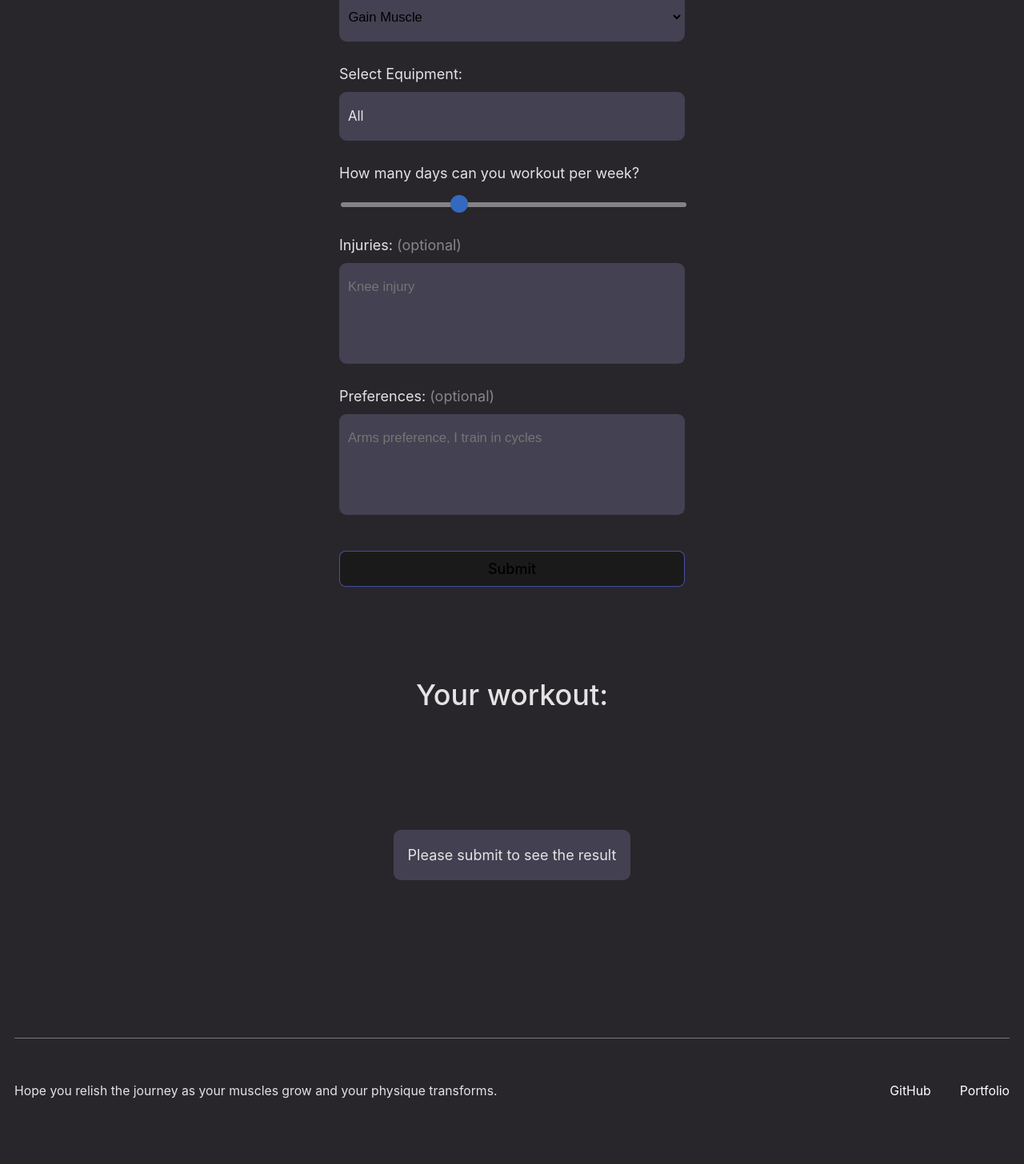
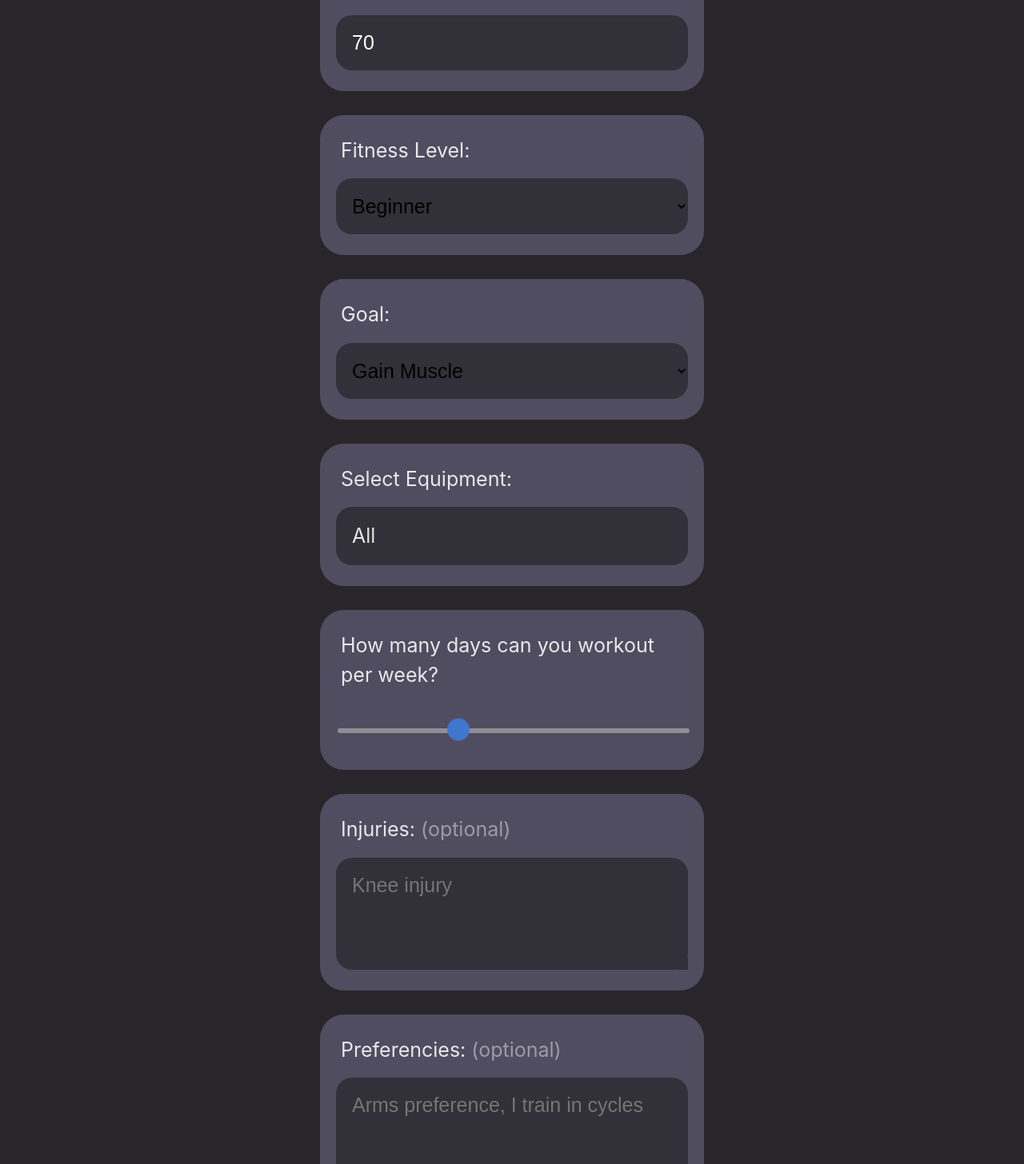
Before and after one commit to GRdevelops/openAI-Workout-Generator, a React (Vite) app: page / in a window 1280 px wide. Shown: the part 914-2370 px from the top of the page at 80% size. Before the commit the page ends 2344 px from the top, so only its background shows below. Built offline with nearby package versions, Linux system fonts and the light colour scheme.

Commit message:
ui improvement

```diff
--- a/src/App.jsx
+++ b/src/App.jsx
@@ -17,10 +17,10 @@ function App() {
 		gender: 'Male',
 		weight: 70,
 		weightUnit: 'kg',
-		fitnessLevel: 'beginner',
+		fitnessLevel: 'Beginner',
 		equipment: ['All'],
 		daysPerWeek: 3,
-		goal: 'build-muscle',
+		goal: 'Gain Muscle',
 		injuries: '',
 		preferencies: '',
 	});
@@ -41,7 +41,7 @@ function App() {
 		<>
 			<Header userDescription={userDescription} />
 			<MainHeading />
-			<WorkoutForm userData={userData} setUserData={setUserData} onSubmit={handleSubmit} />
+			<WorkoutForm userData={userData} setUserData={setUserData} onSubmit={handleSubmit} isLoading={loading}/>
 			<WorkoutResult
 				isLoading={loading}
 				workoutData={workoutData}
--- a/src/components/Footer.jsx
+++ b/src/components/Footer.jsx
@@ -4,36 +4,48 @@ import styled from '@emotion/styled';
 // Styles
 import styles from '../styles/theme.js';
 
+const Container = styled.div`
+	font-size: 0.875rem;
+	position: relative;
+	margin: 1rem auto;
+	padding: 2rem 2rem;
+	display: flex;
+	flex-wrap: wrap;
+	justify-content: space-between;
+	align-items: center;
+	gap: 1rem;
+	max-width: ${styles.containerWidth};
+	background-color: ${styles.primaryColor};
+	border-radius: ${styles.containerBorderRadius}
+`;
+
 const Footer = ({ userData }) => {
 	const motivationalPhrases = {
-		'lose-fat': 'find joy in every step towards a leaner, healthier you.',
-		'increase-strength': 'feel empowered with every new level of strength you achieve.',
-		'build-muscle': 'relish the journey as your muscles grow and your physique transforms.',
-		'maintenance': 'continue to take pride in maintaining your fitness and well-being.',
-		'improve-endurance': 'discover new strengths as you push your endurance further.',
+		'Get Leaner': 'find joy in every step towards a leaner, healthier you.',
+		'Boost Strength': 'feel empowered with every new level of strength you achieve.',
+		'Gain Muscle': 'relish the journey as your muscles grow and your physique transforms.',
+		'Stay Fit': 'continue to take pride in maintaining your fitness and well-being.',
+		'Enhance Stamina': 'discover new strengths as you push your endurance further.',
 	};
 
 	return (
-		<div
-			css={css`
-				padding: 3rem 0;
-				border-top: 1px solid #777;
-				display: flex;
-				justify-content: space-between;
-				align-items: center;
-				font-size: 0.875rem;
-			`}>
-			<p>Hope you {motivationalPhrases[userData.goal]}</p>
+		<Container>
+			<blockquote css={css`
+				border-left: 5px solid ${styles.inputBackgroundColor};
+				padding-left: .7rem;
+			`}>Hope you {motivationalPhrases[userData.goal]}</blockquote>
 			<div
 				css={css`
 					display: flex;
-					gap: 2rem;
+					justify-content: flex-end;
+					flex-grow: 1;
+					gap: 1rem;
 					color: white;
 				`}>
 				<a href='https://github.com/GRdevelops'>GitHub</a>
 				<a href='https://www.desengineers.co/'>Portfolio</a>
 			</div>
-		</div>
+		</Container>
 	);
 };
 
--- a/src/components/Header.jsx
+++ b/src/components/Header.jsx
@@ -10,12 +10,14 @@ import styles from '../styles/theme.js';
 
 const Container = styled.div`
 	position: relative;
-	padding: 1.6rem 0;
+	margin-top: 1rem;
+	padding: 2rem 2rem;
 	display: flex;
 	justify-content: space-between;
 	align-items: center;
 	max-width: ${styles.containerWidth};
-	border-bottom: 1px solid #777;
+	background-color: ${styles.primaryColor};
+	border-radius: ${styles.containerBorderRadius}
 `;
 
 const Logo = styled.img`
--- a/src/components/Header/AuthenticationButton.jsx
+++ b/src/components/Header/AuthenticationButton.jsx
@@ -92,7 +92,7 @@ const AuthenticationButton = ({ userDescription }) => {
 						animation: ${pulse} 2s infinite;
 						`}>Submit to see user description</Description>}
 					<button
-						onClick={() => logout({ returnTo: window.location.origin })}>
+						onClick={() => logout({ returnTo: window.location.origin, client_id: 'tVVFU2JrlX765GPVnj1JITZPSGONoL2d' })}>
 						Log Out
 					</button>
 				</ProfileCard>
--- a/src/components/MainHeading.jsx
+++ b/src/components/MainHeading.jsx
@@ -1,7 +1,7 @@
 import styled from '@emotion/styled';
 
 const H1 = styled.h1`
-	font-size: clamp(3rem, 8vw, 4.5rem);
+	font-size: clamp(3rem, 9vw, 4.5rem);
 	font-weight: 500;
 	margin: 6rem auto;
 	letter-spacing: -0.02em;
--- a/src/components/WorkoutForm.jsx
+++ b/src/components/WorkoutForm.jsx
@@ -1,3 +1,4 @@
+import { useState } from 'react';
 import { css } from '@emotion/react';
 import styled from '@emotion/styled';
 
@@ -5,36 +6,10 @@ import styled from '@emotion/styled';
 import RadioButton from './WorkoutForm/RadioButton.jsx';
 import MultiSelection from './WorkoutForm/MultiSelection.jsx';
 import Slider from './WorkoutForm/Slider';
+import { Bodyweight, Selection, TextArea } from './WorkoutForm/OtherInputs.jsx';
 
 // Styles
 import styles from '../styles/theme.js';
-
-const customScrollbar = css`
-	&::-webkit-scrollbar {
-		width: 8px;
-	}
-
-	&::-webkit-scrollbar-track {
-		background: ${styles.inputBackgroundColor};
-	}
-
-	&::-webkit-scrollbar-thumb {
-		background-color: #666;
-		border-radius: 10px;
-	}
-
-	&::-webkit-scrollbar-thumb:hover {
-		background: #aaa;
-	}
-
-	&::-webkit-scrollbar-corner {
-		background-color: ${styles.inputBackgroundColor};
-	}
-
-	&::-webkit-resizer {
-		background-color: ${styles.inputBackgroundColor};
-	}
-`;
 
 const Form = styled.form`
 	font-size: ${styles.fontSize};
@@ -44,57 +19,26 @@ const Form = styled.form`
 	flex-direction: column;
 `;
 
-const Label = styled.label`
-	margin-bottom: 0.5rem;
-`;
-
-const TextArea = styled.textarea`
-	font-family: ${styles.fontFamily};
-	font-size: ${styles.inputFontSize};
-	margin-bottom: ${styles.verticalSpace};
-	padding: ${styles.inputPadding};
-	min-height: 7rem;
-	border: ${styles.inputBorder};
-	border-radius: ${styles.inputBorderRadius};
-  background-color: ${styles.inputBackgroundColor};
-
-
-	&::placeholder {
-		vertical-align: top;
-		text-align: start;
-	}
-
-	${customScrollbar};
-`;
-
-const Input = styled.input`
-	font-family: ${styles.fontFamily};
-	font-size: ${styles.inputFontSize};
-	margin-bottom: ${styles.verticalSpace};
-	padding: ${styles.inputPadding};
-	border: ${styles.inputBorder};
-	border-radius: ${styles.inputBorderRadius};
-  background-color: ${styles.inputBackgroundColor};
-`;
-
-const Select = styled.select`
-  font-family: ${styles.fontFamily};
-  font-size: ${styles.inputFontSize};
-  margin-bottom: ${styles.verticalSpace};
-  padding: ${styles.inputPadding};
-  padding-left: .3rem;
-	border: ${styles.inputBorder};
-	border-radius: ${styles.inputBorderRadius};
-  background-color: ${styles.inputBackgroundColor};
+export const Label = styled.label`
+	margin-bottom: .8rem;
+	margin-left: .3rem;
 `;
 
 const Button = styled.button`
 	margin-top: 1rem;
 `;
 
+export const Wrapper = styled.div`
+	background-color: ${styles.primaryColor};
+	padding: ${styles.wrapperPadding};
+	display: flex;
+	flex-direction: column;
+	border-radius: ${styles.wrapperBorderRadius};
+	margin-bottom: ${styles.verticalSpace};
+`;
+
 // Component
-function WorkoutForm({ userData, setUserData, onSubmit }) {
-
+function WorkoutForm({ userData, setUserData, onSubmit, isLoading }) {
 	const equipmentChoices = [
 		'All',
 		'None',
@@ -124,6 +68,10 @@ function WorkoutForm({ userData, setUserData, onSubmit }) {
 		'Weight Sled',
 		'Yoga Mat',
 	];
+
+	const fitnessLevels = ['Beginner', 'Intermediate', 'Advanced'];
+
+	const goals = ['Gain Muscle', 'Get Leaner', 'Boost Strength', 'Stay Fit', 'Enhance Stamina']
 
 	const handleSliderChange = event => {
 		setUserData({ ...userData, daysPerWeek: event.target.value });
@@ -155,86 +103,50 @@ function WorkoutForm({ userData, setUserData, onSubmit }) {
 				setUserData={setUserData}
 			/>
 
-			<Label htmlFor='bodyweight'>Bodyweight:</Label>
-			<Input
-				id='bodyweight'
-				type='number'
-				value={userData.weight}
-				onChange={e => setUserData({ ...userData, weight: e.target.value })}
+			<Bodyweight
+				userData={userData}
+				setUserData={setUserData}
 			/>
 
-			<Label htmlFor='fitness-level'>Fitness Level:</Label>
-			<Select
-				id='fitness-level'
-				name='fitness-level'
-				onChange={e => setUserData({ ...userData, fitnessLevel: e.target.value })}>
-				<option value='beginner'>Beginner</option>
-				<option value='intermediate'>Intermediate</option>
-				<option value='advanced'>Advanced</option>
-			</Select>
+			<Selection
+				label='Fitness Level:'
+				statePropertyToChange='fitnessLevel'
+				populateWith={fitnessLevels}
+				userData={userData}
+				setUserData={setUserData}
+			/>
 
-			<Label htmlFor='fitness-goal'>Goal:</Label>
-			<Select
-				id='fitness-goal'
-				name='fitness-goal'
-				onChange={e => setUserData({ ...userData, goal: e.target.value })}>
-				<option value='build-muscle'>Gain Muscle</option>
-				<option value='lose-fat'>Get Leaner</option>
-				<option value='increase-strength'>Boost Strength</option>
-				<option value='maintenance'>Stay Fit</option>
-				<option value='improve-endurance'>Enhance Stamina</option>
-			</Select>
-
-			<Label>Select Equipment:</Label>
+			<Selection
+				label='Goal:'
+				statePropertyToChange='goal'
+				populateWith={goals}
+				userData={userData}
+				setUserData={setUserData}
+			/>
 
 			<MultiSelection
+				label='Select Equipment:'
 				choices={equipmentChoices}
 				statePropertyToChange={'equipment'}
 				userData={userData}
 				setUserData={setUserData}
 			/>
 
-			<Label>How many days can you workout per week?</Label>
 			<Slider
+				label='How many days can you workout per week?'
 				min={1}
 				max={7}
 				value={userData.daysPerWeek}
 				onChange={handleSliderChange}
 			/>
 
-			<Label>
-				Injuries:{' '}
-				<span
-					css={css`
-						opacity: 0.5;
-					`}>
-					(optional)
-				</span>
-			</Label>
-			<TextArea
-				id='injuries'
-				name='injuries'
-				placeholder='Knee injury'
-				value={userData.injuries}
-				onChange={e => setUserData({ ...userData, injuries: e.target.value })}
-			/>
-			<Label>
-				Preferences:{' '}
-				<span
-					css={css`
-						opacity: 0.5;
-					`}>
-					(optional)
-				</span>
-			</Label>
-			<TextArea
-				id='preferencies'
-				name='preferencies'
-				placeholder='Arms preference, I train in cycles'
-				value={userData.preferencies}
-				onChange={e => setUserData({ ...userData, preferencies: e.target.value })}
-			/>
-			<Button type='submit'>Submit</Button>
+			<TextArea label='Injuries:' placeholder='Knee injury' statePropertyToChange='injuries' userData={userData} setUserData={setUserData} optional/>
+
+			<TextArea label='Preferencies:' placeholder='Arms preference, I train in cycles' statePropertyToChange='preferencies' userData={userData} setUserData={setUserData} optional/>
+
+			{/* Avoids multiple api calls in a row */}
+			<Button type='submit' disabled={isLoading}>Submit</Button>
+
 		</Form>
 	);
 }
--- a/src/components/WorkoutForm/MultiSelection.jsx
+++ b/src/components/WorkoutForm/MultiSelection.jsx
@@ -8,6 +8,8 @@ import useOutsideClick from '../../utils/useOutsideClicks.js';
 
 // Styles
 import styles from '../../styles/theme.js';
+import { Label } from '../WorkoutForm.jsx';
+import { Wrapper } from '../WorkoutForm.jsx';
 
 const SelectElement = styled.div`
 	cursor: pointer;
@@ -16,7 +18,6 @@ const SelectElement = styled.div`
 	padding: ${styles.inputPadding};
 	border: ${styles.inputBorder};
 	border-radius: ${styles.inputBorderRadius};
-	margin-bottom: ${styles.verticalSpace};
 	line-height: 1.3;
 `;
 
@@ -29,7 +30,7 @@ const Choice = styled.div`
 	}
 `;
 
-const Label = styled.label`
+const Content = styled.label`
 	padding-top: 1rem;
 	padding-bottom: 1rem;
 	padding-left: 3rem;
@@ -56,20 +57,20 @@ const Dropdown = styled.div`
 const CheckboxWrapper = styled.div`
 	position: absolute;
 	display: inline-block;
-	width: 20px;
-	height: 20px;
-	border: 2px solid #ddd;
+	width: 24px;
+	height: 24px;
+	border: 3px solid #ddd;
 	border-radius: 10%;
 	background: ${props => (props.checked ? 'white' : 'slate')};
 	background-image: ${props => (props.checked ? `url(${checkmark})` : 'none')};
 	background-repeat: no-repeat;
-	background-size: 90%;
-	background-position: 1px 1px;
+	background-size: 100%;
+	background-position: center;
 	cursor: pointer;
 	margin-left: 1rem;
 `;
 
-function MultiSelection({ choices, statePropertyToChange, userData, setUserData }) {
+function MultiSelection({ label, choices, statePropertyToChange, userData, setUserData }) {
 	const [isDropdownOpen, setIsDropdownOpen] = useState(false);
 	const dropdownRef = useRef(null);
 
@@ -100,6 +101,8 @@ function MultiSelection({ choices, statePropertyToChange, userData, setUserData
 
 	return (
 		<>
+			<Wrapper>
+				<Label>{label}</Label>
 				<SelectElement onClick={toggleDropdown}>{userData.equipment.join(', ')}</SelectElement>
 				{isDropdownOpen && (
 					<Dropdown ref={dropdownRef}>
@@ -119,11 +122,12 @@ function MultiSelection({ choices, statePropertyToChange, userData, setUserData
 									onClick={() => handleChoices(choice)}
 									checked={userData.equipment.includes(choice)}
 								/>
-							<Label htmlFor={choice}>{choice}</Label>
+								<Content htmlFor={choice}>{choice}</Content>
 							</Choice>
 						))}
 					</Dropdown>
 				)}
+			</Wrapper>
 		</>
 	);
 }
--- /dev/null
+++ b/src/components/WorkoutForm/OtherInputs.jsx
@@ -0,0 +1,131 @@
+import { css } from '@emotion/react';
+import styled from '@emotion/styled';
+
+// Styles
+import styles from '../../styles/theme';
+import { Label } from '../WorkoutForm';
+import { Wrapper } from '../WorkoutForm';
+
+const customScrollbar = css`
+	&::-webkit-scrollbar {
+		width: 8px;
+	}
+
+	&::-webkit-scrollbar-track {
+		background: ${styles.inputBackgroundColor};
+	}
+
+	&::-webkit-scrollbar-thumb {
+		background-color: #666;
+		border-radius: 10px;
+	}
+
+	&::-webkit-scrollbar-thumb:hover {
+		background: #aaa;
+	}
+
+	&::-webkit-scrollbar-corner {
+		background-color: ${styles.inputBackgroundColor};
+	}
+
+	&::-webkit-resizer {
+		background-color: ${styles.inputBackgroundColor};
+	}
+`;
+
+const Input = styled.input`
+	color: ${styles.white};
+	font-family: ${styles.fontFamily};
+	font-size: ${styles.inputFontSize};
+	padding: ${styles.inputPadding};
+	border: ${styles.inputBorder};
+	border-radius: ${styles.inputBorderRadius};
+	background-color: ${styles.inputBackgroundColor};
+`;
+
+const Select = styled.select`
+	font-family: ${styles.fontFamily};
+	font-size: ${styles.inputFontSize};
+	padding: ${styles.inputPadding};
+	padding-left: 0.8rem;
+	border: ${styles.inputBorder};
+	border-radius: ${styles.inputBorderRadius};
+	background-color: ${styles.inputBackgroundColor};
+`;
+
+const LongText = styled.textarea`
+	font-family: ${styles.fontFamily};
+	font-size: ${styles.inputFontSize};
+	padding: ${styles.inputPadding};
+	min-height: 7rem;
+	border: ${styles.inputBorder};
+	border-radius: ${styles.inputBorderRadius};
+	background-color: ${styles.inputBackgroundColor};
+
+	&::placeholder {
+		vertical-align: top;
+		text-align: start;
+	}
+
+	${customScrollbar};
+`;
+
+export function Bodyweight({ userData, setUserData }) {
+	return (
+		<>
+			<Wrapper>
+				<Label htmlFor='bodyweight'>Bodyweight:</Label>
+				<Input
+					id='bodyweight'
+					type='number'
+					value={userData.weight}
+					onChange={e => setUserData({ ...userData, weight: e.target.value })}
+				/>
+			</Wrapper>
+		</>
+	);
+}
+
+export function Selection({ label, populateWith, statePropertyToChange, userData, setUserData }) {
+	return (
+		<>
+			<Wrapper>
+				<Label htmlFor={statePropertyToChange}>{label}</Label>
+				<Select
+					id={statePropertyToChange}
+					name={statePropertyToChange}
+					onChange={e => setUserData({ ...userData, [statePropertyToChange]: e.target.value })}>
+					{populateWith.map((option, index) => (
+						<option
+							key={index}
+							value={option}>
+							{option}
+						</option>
+					))}
+				</Select>
+			</Wrapper>
+		</>
+	);
+}
+
+export function TextArea({ label, placeholder, statePropertyToChange, userData, setUserData, optional}) {
+  return (
+    <>
+			<Wrapper>
+				<Label>
+					{label}
+					{optional && (
+						<span css={css`opacity: 0.5;`}>{' '}(optional)</span>
+					)}
+				</Label>
+				<LongText
+					id={statePropertyToChange}
+					name={statePropertyToChange}
+					placeholder={placeholder}
+					value={userData[statePropertyToChange]}
+					onChange={e => setUserData({ ...userData, [statePropertyToChange]: e.target.value })}
+				/>
+			</Wrapper>
+    </>
+  )
+};
--- a/src/components/WorkoutForm/Slider.jsx
+++ b/src/components/WorkoutForm/Slider.jsx
@@ -1,10 +1,12 @@
 import styled from '@emotion/styled';
 import styles from '../../styles/theme.js';
+import { Label } from '../WorkoutForm.jsx'
+import { Wrapper } from '../WorkoutForm.jsx';
 
 const SliderContainer = styled.div`
 	position: relative;
 	width: 100%;
-	margin-bottom: ${styles.verticalSpace};
+	margin: .5rem auto;
 
 	&:hover .tooltip {
 		display: block;
@@ -28,8 +30,8 @@ const SliderInput = styled.input`
 	&::-webkit-slider-thumb {
 		-webkit-appearance: none;
 		appearance: none;
-		width: 22px;
-		height: 22px;
+		width: 28px;
+		height: 28px;
 		background: #3a86ff;
 		cursor: pointer;
 		border-radius: 50%;
@@ -51,16 +53,19 @@ const SliderTooltip = styled.div`
 	background: #333;
 	color: white;
 	text-align: center;
-	border-radius: 6px;
-	padding: 4px 8px;
-	bottom: 110%;
+	border-radius: 12px;
+	padding: 8px 16px;
+	bottom: 100%;
 	left: ${props => `calc(${((props.value - props.min) / (props.max - props.min)) * 95}% - 5%)`};
-	transform: translateX(80%);
+	transform: translateX(30%);
 	white-space: nowrap;
 `;
 
-const Slider = ({ min, max, value, onChange }) => {
+const Slider = ({ label, min, max, value, onChange }) => {
 	return (
+		<>
+			<Wrapper>
+				<Label>{label}</Label>
 				<SliderContainer>
 					<SliderTooltip
 						className='tooltip'
@@ -77,6 +82,8 @@ const Slider = ({ min, max, value, onChange }) => {
 						onChange={onChange}
 					/>
 				</SliderContainer>
+			</Wrapper>
+		</>
 	);
 };
 
--- a/src/styles/index.css
+++ b/src/styles/index.css
@@ -1,6 +1,6 @@
 
 :root {
-  font-size: clamp(1rem, 2vw, 1.125rem);
+  font-size: clamp(1.25rem, 2vw, 1.25rem);
   font-family: Inter, system-ui, Avenir, Helvetica, Arial, sans-serif;
   line-height: 1.5;
   font-weight: 400;
@@ -27,13 +27,13 @@ a:hover {
 }
 
 button {
-  border-radius: 8px;
+  border-radius: 1rem;
   border: 1px solid transparent;
-  padding: 0.6em 1.2em;
+  padding: 16px 24px;
   font-size: 1em;
   font-weight: 500;
   font-family: inherit;
-  background-color: #1a1a1a;
+  background-color: #42489e;
   border-color: hsla(237, 100%, 70%, 0.6);
   cursor: pointer;
   transition: border-color 0.25s;
--- a/src/styles/theme.js
+++ b/src/styles/theme.js
@@ -1,15 +1,20 @@
 const styles = {
+  primaryColor: '#504D61',
+  secondaryColor: '#323038',
   formWidth: '24rem',
   verticalSpace: '1.5rem',
-  inputPadding: '1rem .5rem',
-  fontSize: '1rem',
-  inputFontSize: '0.925rem',
+  inputPadding: '1rem',
+  wrapperPadding: '1.3rem 1rem',
+  fontSize: '1.25rem',
+  inputFontSize: '1.25rem',
   fontFamily: 'Arial',
-  inputBorder: '2px solid #444152',
-  inputBorderRadius: '0.5rem',
-  inputBackgroundColor: '#444152',
+  inputBorder: '0px solid #444152',
+  inputBorderRadius: '1rem',
+  wrapperBorderRadius: '1.5rem',
+  inputBackgroundColor: '#323038',
   white: '#fff',
   containerWidth: '1920px',
+  containerBorderRadius: '2rem',
 };
 
 export default styles;
```
Also changed, not shown: src/components/WorkoutForm/RadioButton.jsx (+11 -4 lines). Lines whose indentation alone changed are shown as unchanged.
